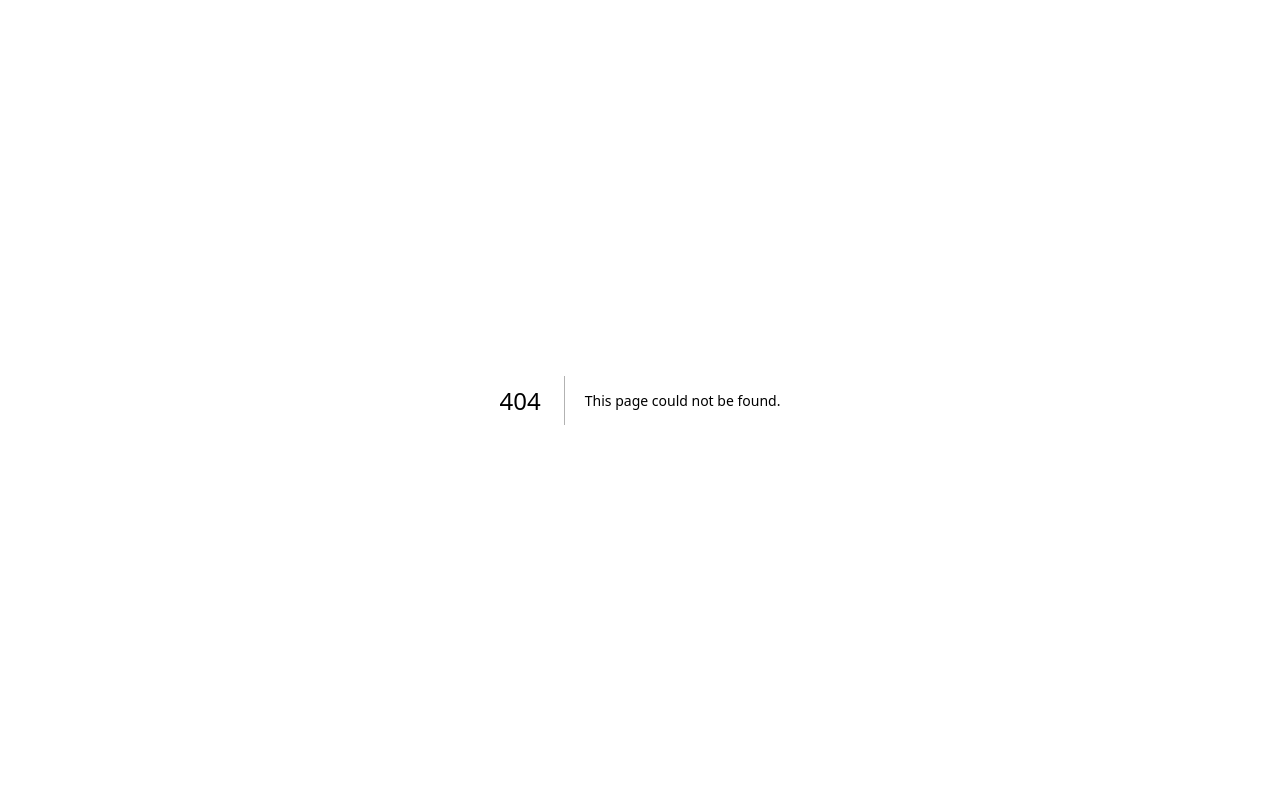
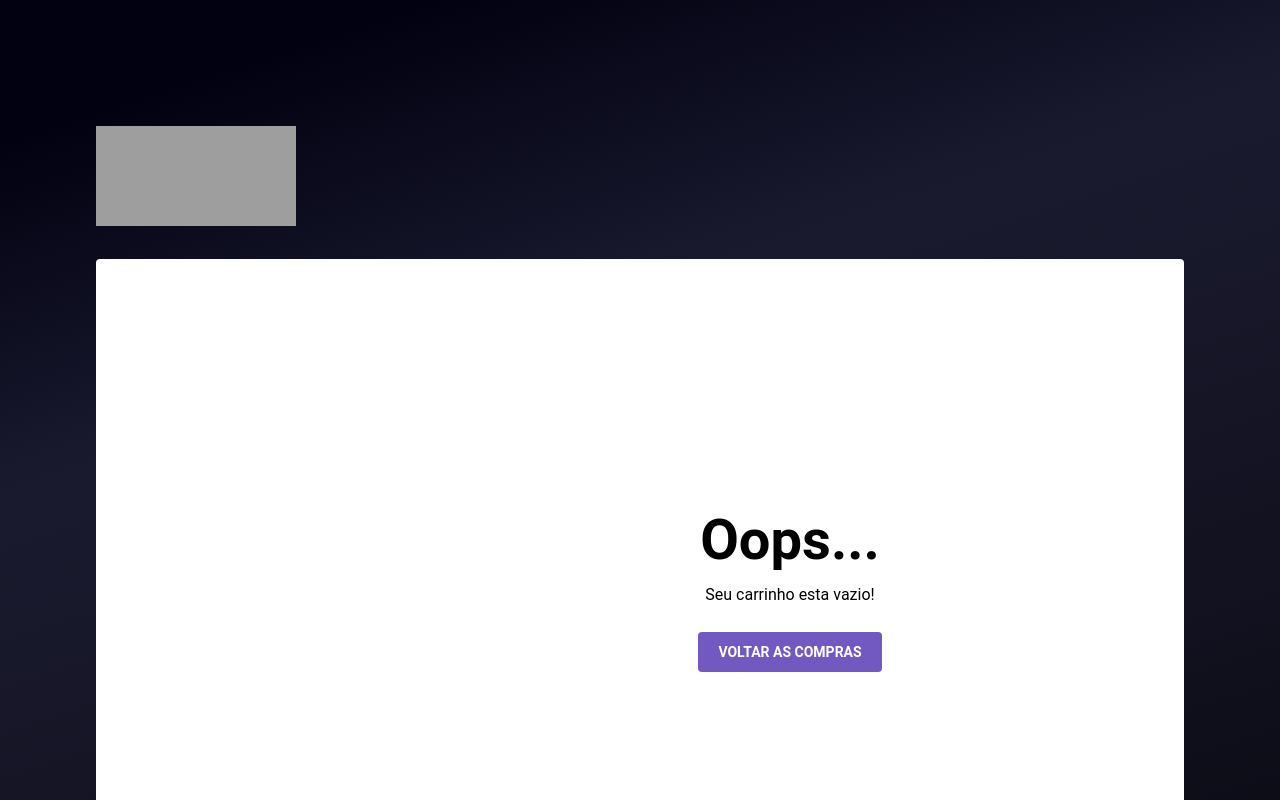
Before and after one commit to dayannealcantara/marvel-store, a Next.js app: page /cart in a window 1280 px wide. Before the commit this address had no page. Shown: the top 800 px of the page. Built offline with nearby package versions, Linux system fonts and the light colour scheme; grey boxes are pictures that could not be loaded; some icons are missing.

Commit message:
feat:developing shopping affection page

```diff
--- /dev/null
+++ b/src/pages/cart/index.tsx
@@ -0,0 +1,123 @@
+import Header from 'components/Header';
+import * as S from './styles';
+import { Delete } from '@styled-icons/material/Delete';
+import { RemoveCircleOutline } from '@styled-icons/material/RemoveCircleOutline';
+import { AddCircleOutline } from '@styled-icons/material/AddCircleOutline';
+import { useCart } from 'context/useCart';
+import { formatPrice } from 'utils/format';
+import EmptyCart from 'components/EmptyCart';
+import { IProduct } from 'types/products.interfaces';
+
+const Cart = () => {
+  const { cart, updateProductAmount, removeProduct } = useCart();
+
+  const cartFormatted = cart.map((product) => {
+    const subTotal = product.amount * product.prices[0].price;
+    return {
+      ...product,
+      subTotal,
+      subTotalFormatted: formatPrice(subTotal),
+      priceFormatted: formatPrice(product.prices[0].price)
+    };
+  });
+
+  const total = formatPrice(
+    cartFormatted.reduce((sumTotal, product) => {
+      sumTotal += product.subTotal;
+      return sumTotal;
+    }, 0)
+  );
+
+  function handleProductIncrement(product: IProduct) {
+    updateProductAmount({ productId: product.id, amount: product.amount + 1 });
+  }
+
+  function handleProductDecrement(product: IProduct) {
+    updateProductAmount({ productId: product.id, amount: product.amount - 1 });
+  }
+
+  function handleRemoveProduct(productId: number) {
+    removeProduct(productId);
+  }
+
+  return (
+    <S.Container>
+      <Header totalCard={cart.length} cartActive={false} />
+      <S.Wrapper>
+        {cart.length === 0 ? (
+          <EmptyCart />
+        ) : (
+          <>
+            <S.ProductTable>
+              <thead>
+                <tr>
+                  <th aria-label="product image" />
+                  <th>PRODUTO</th>
+                  <th>QTD</th>
+                  <th>SUBTOTAL</th>
+                  <th aria-label="delete icon" />
+                </tr>
+              </thead>
+              <tbody>
+                {cartFormatted.map((product) => (
+                  <tr key={product.id} data-testid="product">
+                    <td>
+                      <img
+                        src={`${product.thumbnail.path}/portrait_incredible.${product.thumbnail.extension}`}
+                        alt={product.title}
+                      />
+                    </td>
+                    <td>
+                      <strong>{product.title}</strong>
+                      <span>{product.priceFormatted}</span>
+                    </td>
+                    <td>
+                      <div>
+                        <button
+                          type="button"
+                          disabled={product.amount <= 1}
+                          onClick={() => handleProductDecrement(product)}
+                        >
+                          <RemoveCircleOutline size={20} />
+                        </button>
+                        <input type="text" readOnly value={product.amount} />
+                        <button
+                          type="button"
+                          onClick={() => handleProductIncrement(product)}
+                        >
+                          <AddCircleOutline size={20} />
+                        </button>
+                      </div>
+                    </td>
+                    <td>
+                      <strong>{product.subTotalFormatted}</strong>
+                    </td>
+                    <td>
+                      <button
+                        type="button"
+                        data-testid="remove-product"
+                        onClick={() => handleRemoveProduct(product.id)}
+                      >
+                        <Delete size={20} />
+                      </button>
+                    </td>
+                  </tr>
+                ))}
+              </tbody>
+            </S.ProductTable>
+            <footer>
+              <button type="button">Finalizar pedido</button>
+
+              <S.Total>
+                <span>TOTAL</span>
+                <strong>{total}</strong>
+              </S.Total>
+            </footer>
+          </>
+        )}
+      </S.Wrapper>
+    </S.Container>
+  );
+};
+
+export default Cart;
--- /dev/null
+++ b/src/pages/cart/styles.ts
@@ -0,0 +1,123 @@
+import styled from 'styled-components';
+import { darken, lighten } from 'polished';
+import Link from 'next/link';
+
+export const Container = styled.div`
+  display: flex;
+  flex-direction: column;
+  align-items: center;
+  padding: 6rem;
+  min-height: 100vh;
+`;
+
+export const Wrapper = styled.div`
+  padding: 30px;
+  background: #fff;
+  border-radius: 4px;
+  width: 100%;
+
+  footer {
+    margin-top: 30px;
+    display: flex;
+    justify-content: space-between;
+    align-items: center;
+
+    button {
+      background: #7159c1;
+      color: #fff;
+      border: 0;
+      border-radius: 4px;
+      padding: 12px 20px;
+      font-weight: bold;
+      text-transform: uppercase;
+      transition: background 0.2s;
+
+      &:hover {
+        background: ${darken(0.06, '#7159c1')};
+      }
+    }
+  }
+`;
+
+export const ProductTable = styled.table`
+  width: 100%;
+
+  thead th {
+    color: #999;
+    text-align: left;
+    padding: 12px;
+  }
+
+  tbody td {
+    padding: 12px;
+    border-bottom: 1px solid #eee;
+  }
+
+  img {
+    height: 100px;
+  }
+
+  strong {
+    color: #333;
+    display: block;
+  }
+
+  span {
+    display: block;
+    margin-top: 5px;
+    font-size: 18px;
+    font-weight: bold;
+  }
+
+  div {
+    display: flex;
+    align-items: center;
+
+    input {
+      border: 1px solid #ddd;
+      border-radius: 4px;
+      color: #666;
+      padding: 6px;
+      width: 50px;
+    }
+  }
+
+  button {
+    background: none;
+    border: 0;
+    padding: 6px;
+
+    svg {
+      color: #7159c1;
+      transition: color 0.2s;
+    }
+
+    &:hover {
+      svg {
+        color: ${darken(0.06, '#7159c1')};
+      }
+    }
+
+    &:disabled {
+      svg {
+        color: ${lighten(0.25, '#7159c1')};
+        cursor: not-allowed;
+      }
+    }
+  }
+`;
+
+export const Total = styled.div`
+  display: flex;
+  align-items: baseline;
+
+  span {
+    color: #999;
+    font-weight: bold;
+  }
+
+  strong {
+    font-size: 28px;
+    margin-left: 5px;
+  }
+`;
```
